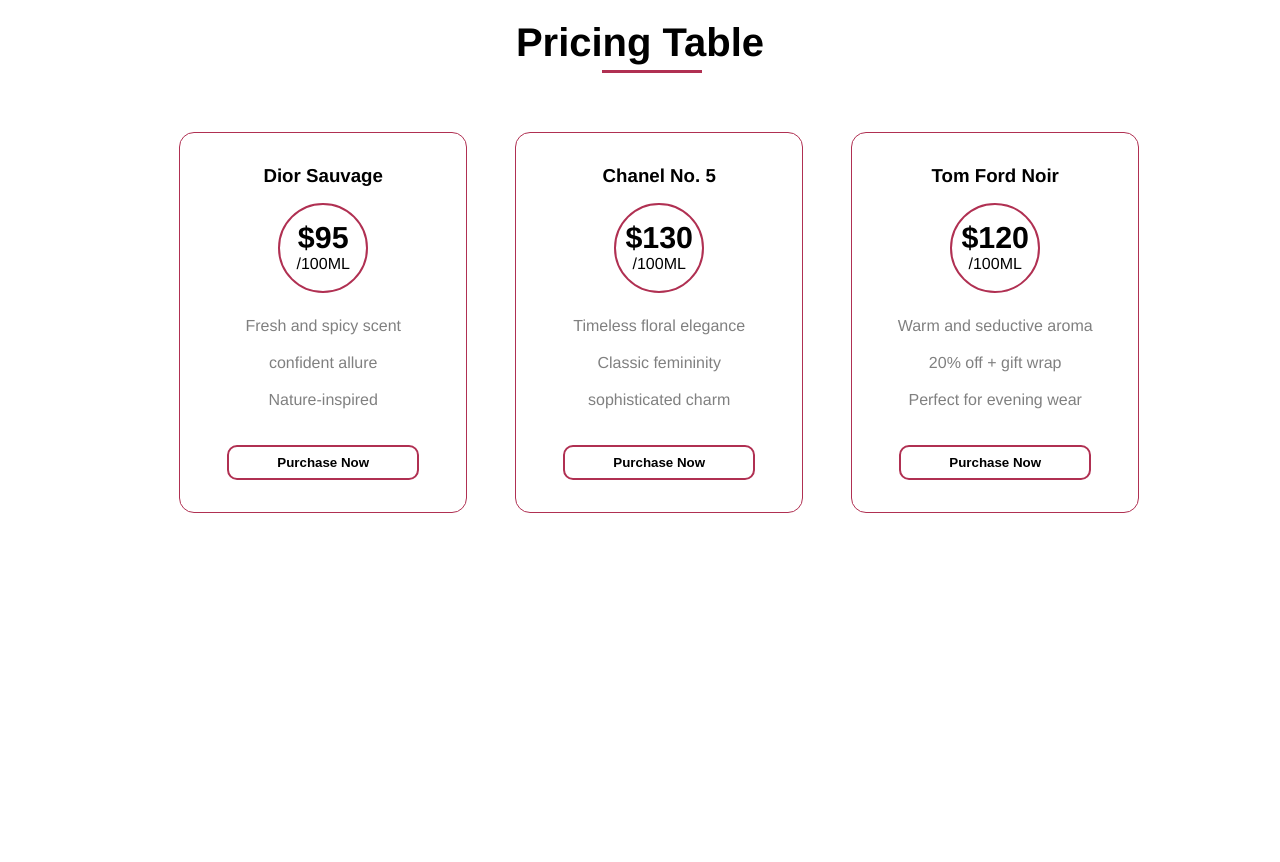
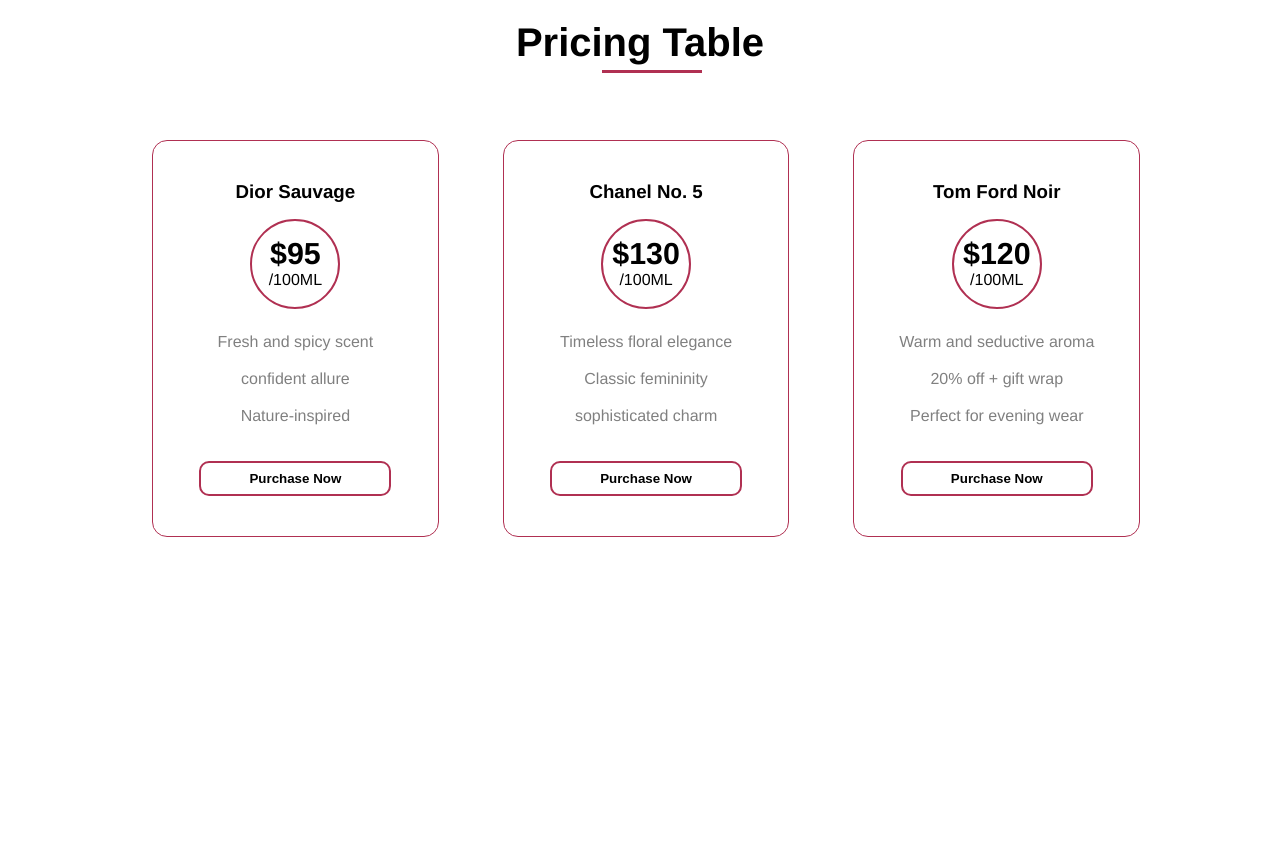
Before and after one commit to EnAsmaa/Makeup_Website, a plain HTML site: page index.html in a window 1280 px wide. Shown: the part 4780-5642 px from the top of the page. Drawn offline with Linux system fonts and the light colour scheme.

Commit message:
Update style.css

```diff
--- a/css/style.css
+++ b/css/style.css
@@ -689,10 +689,10 @@ html
 }
 .prices .container
 {
-    width:75%;
+    width:80%;
     position: absolute;
     top: 10%;
-    left: 14%;
+    left: 10%;
 
 }
 .prices> h2
@@ -715,23 +715,24 @@ html
 }
 .prices-item
 {
-    width: 30%;
+    width: 28%;
     border: 1px solid #B03052;
-    padding:2rem 0;
+    padding:2.5rem 0;
     border-radius: 15px;
     float: left;
-    margin-top: 2rem;
+    margin-top: 2.5rem;
     text-align: center;
     position: relative;
 }
 .prices-item1
 {
     margin-right: 2rem;
+     margin-left: 1.5rem;
 }
 .prices-item2
 {
-    margin-right: 1rem;
-    margin-left: 1rem;
+    margin-right: 2em;
+    margin-left: 2rem;
 }
 .prices-item3
 {
```
